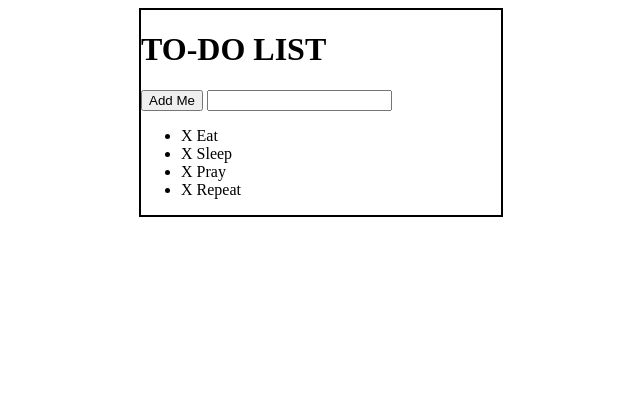
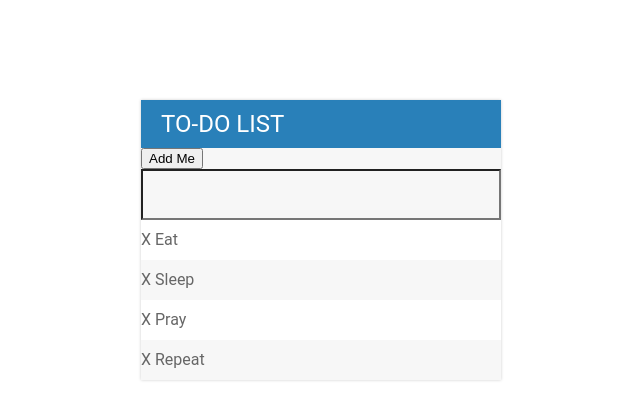
Before and after one commit to sachingw777/jQuery-Todo-App, a plain HTML site: page index.html in a window 1280 px wide. Shown: the whole page, without its empty margins (319-959 px from the left). Drawn offline with Linux system fonts and the light colour scheme.

Commit message:
add styling.

```diff
--- a/assets/css/todos.css
+++ b/assets/css/todos.css
@@ -1,7 +1,54 @@
+h1{
+	background: #2980b9;
+	color: white;
+	margin: 0;
+	padding: 10px 20px;
+	text-transform: uppercase;
+	font-size: 24px;
+	font-weight: normal;
+}
+
+ul{
+	list-style: none;
+	margin: 0;
+	padding: 0;
+}
+
+body{
+	font-family: Roboto;
+}
+
+li{
+	background: #fff;
+	height: 40px;
+	line-height: 40px;
+	color: #666;
+
+}
+
+li:nth-child(2n){
+	background: #f7f7f7;
+}
+
+input{
+	font-size: 18px;
+	color: #2980b9;
+	background-color: #f7f7f7;
+	width: 100%;
+	padding: 13px 13px 13px 20px;
+	box-sizing: border-box;
+}
+
+input:focus{
+	background: #fff;
+	border: 3px solid #2980b9;
+}
+
 #container{
 	width:360px;
-	margin: 0 auto;
-	border: 2px solid black;
+	margin: 100px auto;
+	background: #f7f7f7;
+	box-shadow: 0 0 3px rgba(0,0,0,0.2);
 }
 
 .completed{
```
